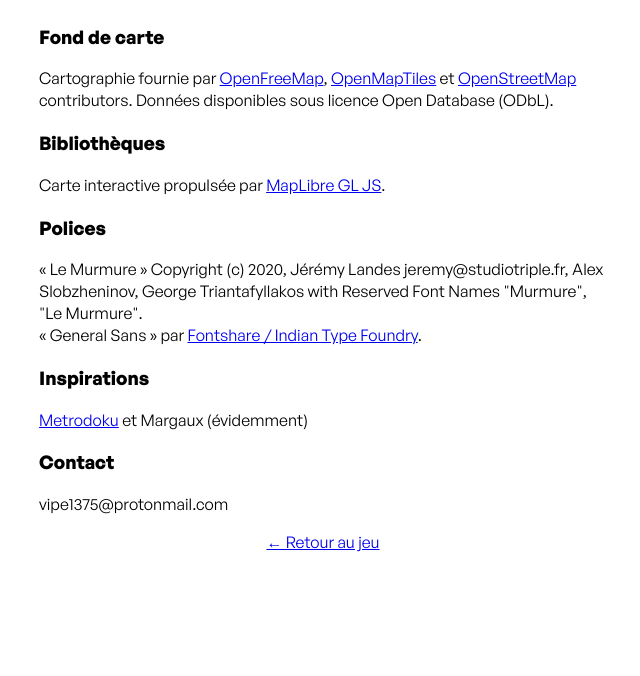
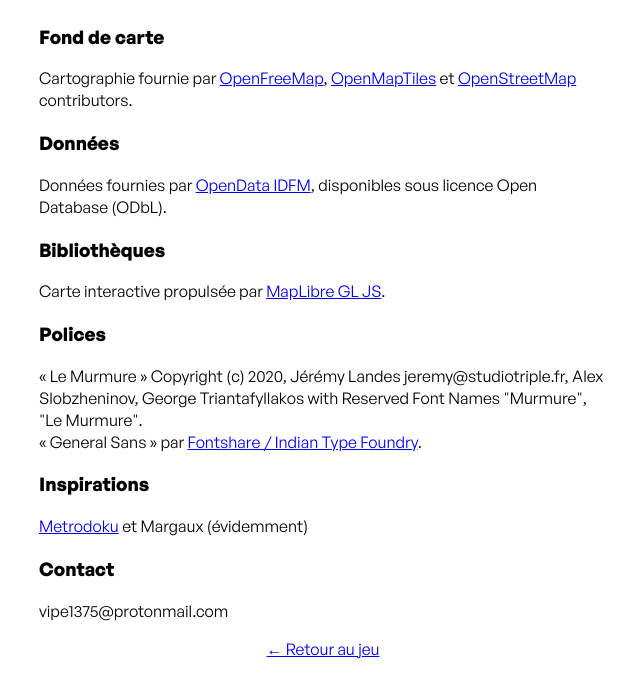
Before and after one commit to vipe1375/terminus, a plain HTML site: page public/mentions.html in a window 1280 px wide. Shown: the part 151-827 px from the top of the page, without its empty margins (317-957 px from the left). Before the commit the page ends 800 px from the top, so only its background shows below. Drawn offline with Linux system fonts and the light colour scheme.

Commit message:
section Données dans les mentions

```diff
--- a/public/mentions.html
+++ b/public/mentions.html
@@ -19,7 +19,11 @@
         <a href="https://openfreemap.org/">OpenFreeMap</a>,
         <a href="https://openmaptiles.org/">OpenMapTiles</a> et
         <a href="https://www.openstreetmap.org/copyright">OpenStreetMap</a> contributors.
-        Données disponibles sous licence Open Database (ODbL).
+    </p>
+
+    <h3>Données</h3>
+    <p>
+        Données fournies par <a href="https://data.iledefrance-mobilites.fr">OpenData IDFM</a>, disponibles sous licence Open Database (ODbL).
     </p>
 
     <h3>Bibliothèques</h3>
```
